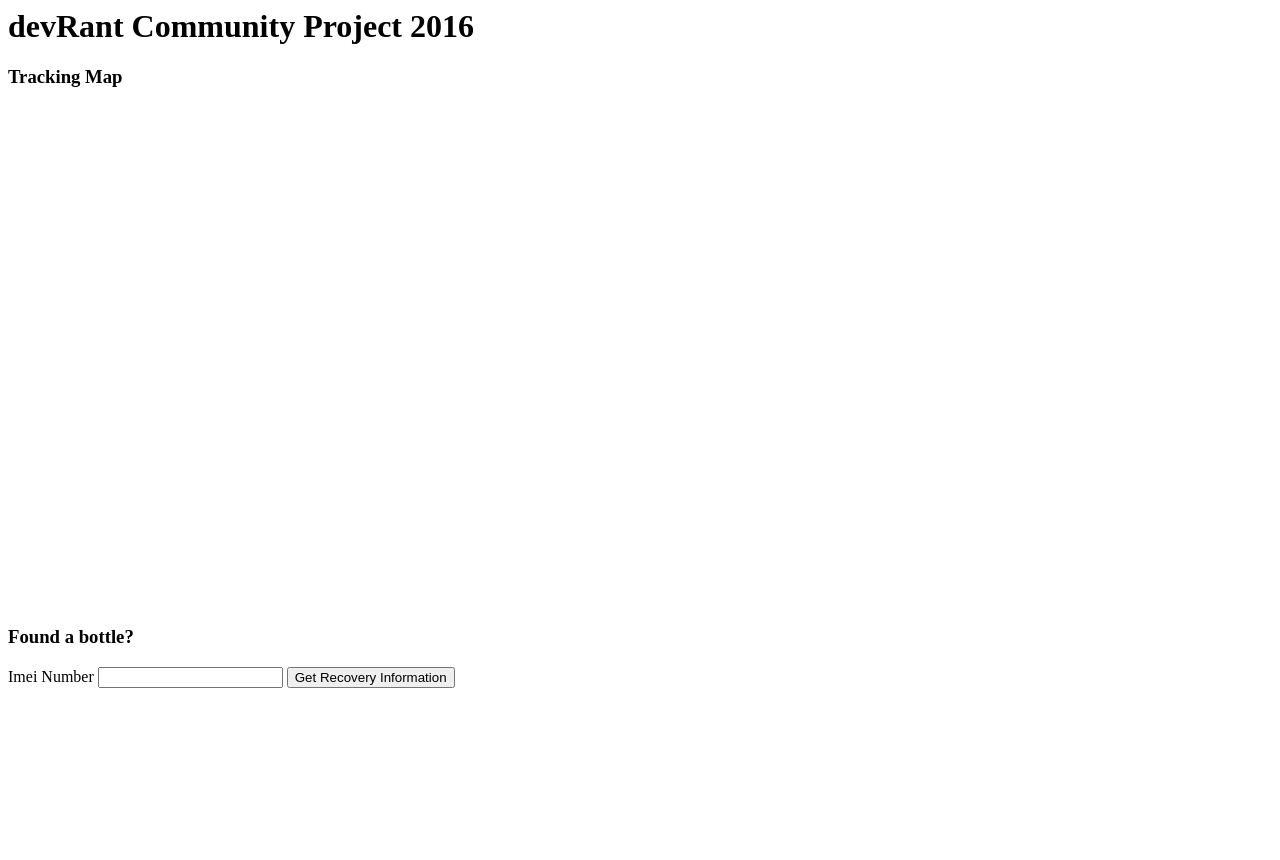
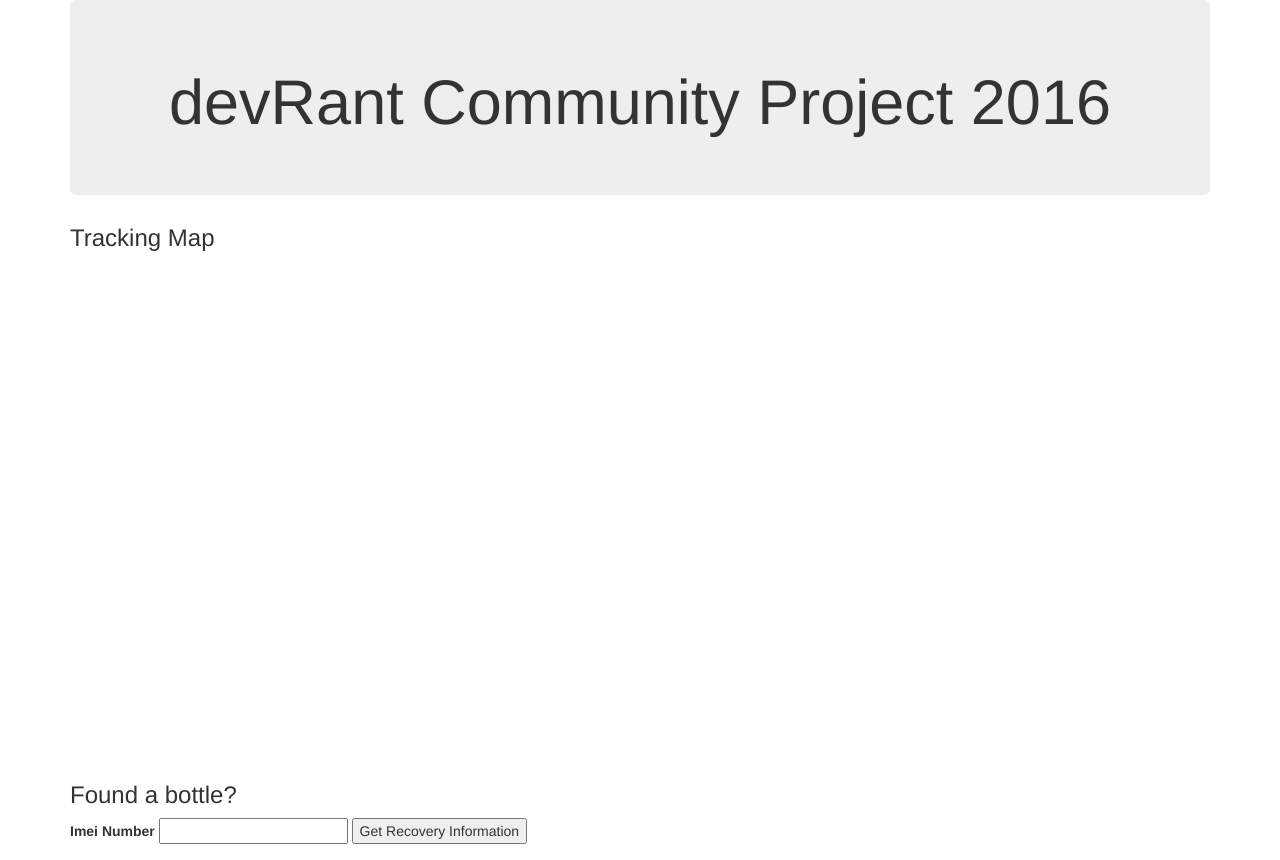
Before and after one commit to STOTV/STOTV-Server, a website: page static/index.html in a window 1280 px wide. Before the commit the page ends 800 px from the top, so only its background shows below. Drawn offline with nearby package versions, Linux system fonts and the light colour scheme; some packages are replaced by stand-ins of ours; no server answers.

Commit message:
added really quick styling basic styling

```diff
--- a/static/index.html
+++ b/static/index.html
@@ -1,7 +1,7 @@
 <html>
 	<head>
 		<title>Map</title>
-		<link rel="stylesheet" type="text/css" ref="bower_components/bootstrap/dist/css/bootstrap.css">
+		<link rel="stylesheet" type="text/css" href="bower_components/bootstrap/dist/css/bootstrap.css">
 		<script src="bower_components/jquery/dist/jquery.js"></script>
 		<script src="bower_components/bootstrap/dist/js/bootstrap.js"></script>
 		<script src="http://maps.googleapis.com/maps/api/js"></script>
@@ -14,8 +14,11 @@
 		</style>
 	</head>
 	<body>
+	<div class="container">
+	<div class="jumbotron text-center">
 	<div class="black">
 			<h1>devRant Community Project 2016</h1>
+		</div>
 		</div>
 		<div class="white">
 			<h3>Tracking Map</h3>
@@ -31,5 +34,6 @@
 				</form>
 			</div>
 		</div>
+		</div>
 	</body>
 </html>
```
